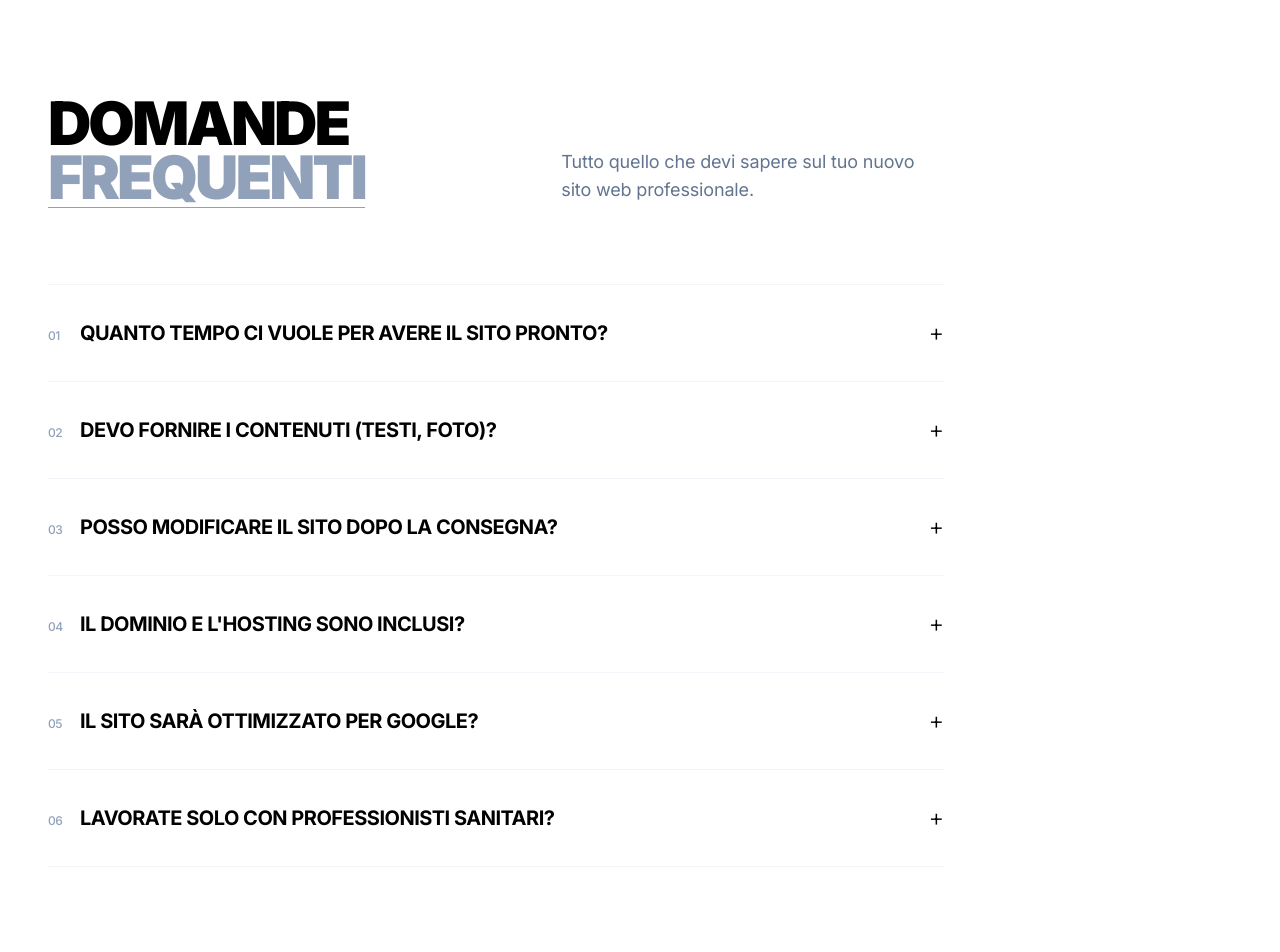
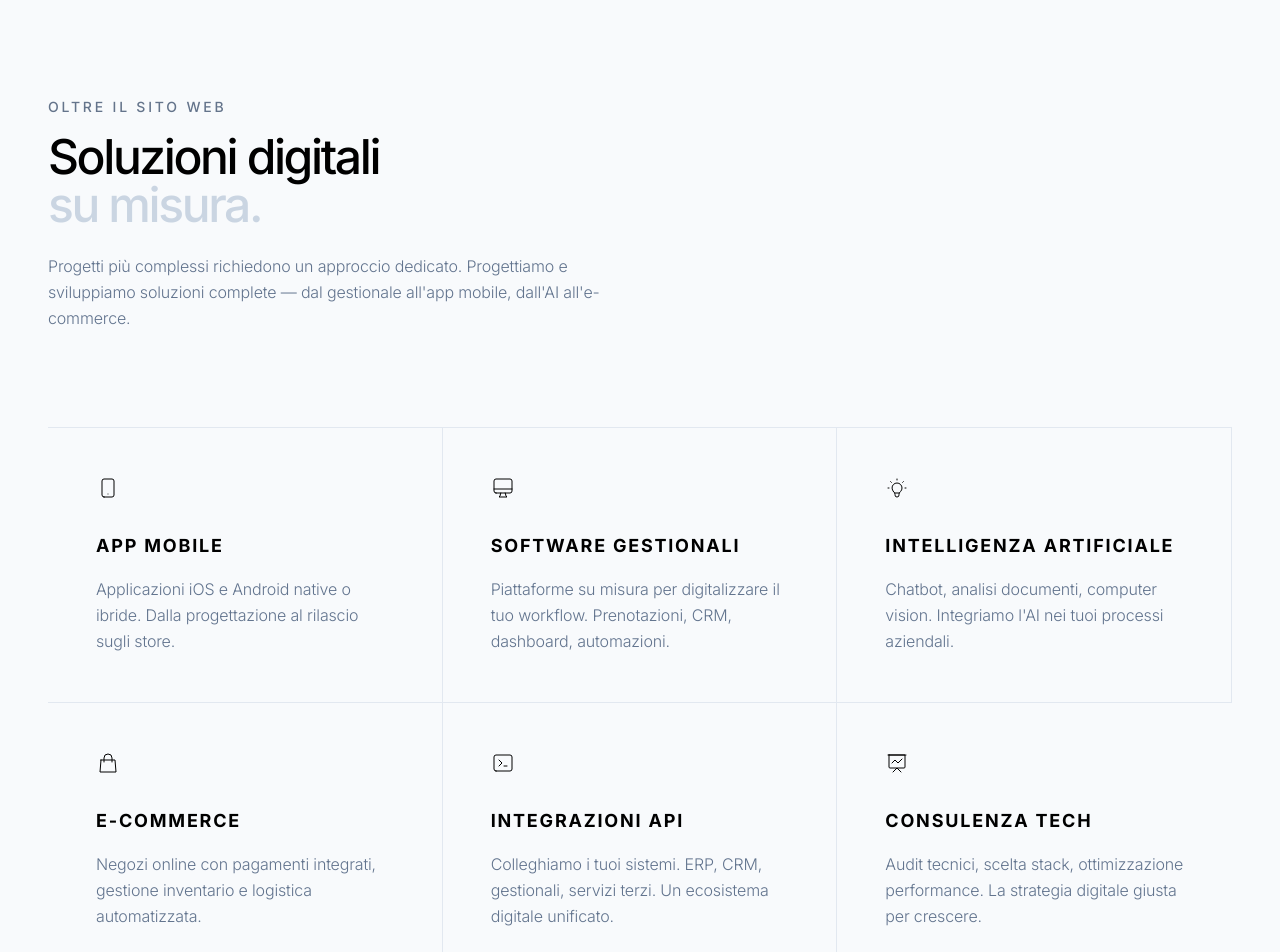
Before and after one commit to toucdi/studiovolt-landing, a Next.js app: page / in a window 1280 px wide. Shown: the part 4440-5392 px from the top of the page. Built offline with nearby package versions, Linux system fonts and the light colour scheme.

Commit message:
feat: add Solutions section — app mobile, AI, gestionali, e-commerce, API, consulenza

```diff
--- a/src/app/page.tsx
+++ b/src/app/page.tsx
@@ -4,6 +4,7 @@ import Stats from "@/components/Stats";
 import Services from "@/components/Services";
 import Process from "@/components/Process";
 import Pricing from "@/components/Pricing";
+import Solutions from "@/components/Solutions";
 import FAQ from "@/components/FAQ";
 import CTA from "@/components/CTA";
 import Footer from "@/components/Footer";
@@ -17,6 +18,7 @@ export default function Home() {
       <Services />
       <Process />
       <Pricing />
+      <Solutions />
       <FAQ />
       <CTA />
       <Footer />
--- /dev/null
+++ b/src/components/Solutions.tsx
@@ -0,0 +1,142 @@
+"use client";
+import { motion, Variants } from "framer-motion";
+
+const solutions = [
+  {
+    icon: (
+      <svg className="w-6 h-6" fill="none" viewBox="0 0 24 24" stroke="currentColor">
+        <path strokeLinecap="round" strokeLinejoin="round" strokeWidth={1} d="M12 18h.01M8 21h8a2 2 0 002-2V5a2 2 0 00-2-2H8a2 2 0 00-2 2v14a2 2 0 002 2z" />
+      </svg>
+    ),
+    title: "App Mobile",
+    desc: "Applicazioni iOS e Android native o ibride. Dalla progettazione al rilascio sugli store.",
+  },
+  {
+    icon: (
+      <svg className="w-6 h-6" fill="none" viewBox="0 0 24 24" stroke="currentColor">
+        <path strokeLinecap="round" strokeLinejoin="round" strokeWidth={1} d="M9.75 17L9 20l-1 1h8l-1-1-.75-3M3 13h18M5 17h14a2 2 0 002-2V5a2 2 0 00-2-2H5a2 2 0 00-2 2v10a2 2 0 002 2z" />
+      </svg>
+    ),
+    title: "Software Gestionali",
+    desc: "Piattaforme su misura per digitalizzare il tuo workflow. Prenotazioni, CRM, dashboard, automazioni.",
+  },
+  {
+    icon: (
+      <svg className="w-6 h-6" fill="none" viewBox="0 0 24 24" stroke="currentColor">
+        <path strokeLinecap="round" strokeLinejoin="round" strokeWidth={1} d="M9.663 17h4.673M12 3v1m6.364 1.636l-.707.707M21 12h-1M4 12H3m3.343-5.657l-.707-.707m2.828 9.9a5 5 0 117.072 0l-.548.547A3.374 3.374 0 0014 18.469V19a2 2 0 11-4 0v-.531c0-.895-.356-1.754-.988-2.386l-.548-.547z" />
+      </svg>
+    ),
+    title: "Intelligenza Artificiale",
+    desc: "Chatbot, analisi documenti, computer vision. Integriamo l'AI nei tuoi processi aziendali.",
+  },
+  {
+    icon: (
+      <svg className="w-6 h-6" fill="none" viewBox="0 0 24 24" stroke="currentColor">
+        <path strokeLinecap="round" strokeLinejoin="round" strokeWidth={1} d="M16 11V7a4 4 0 00-8 0v4M5 9h14l1 12H4L5 9z" />
+      </svg>
+    ),
+    title: "E-Commerce",
+    desc: "Negozi online con pagamenti integrati, gestione inventario e logistica automatizzata.",
+  },
+  {
+    icon: (
+      <svg className="w-6 h-6" fill="none" viewBox="0 0 24 24" stroke="currentColor">
+        <path strokeLinecap="round" strokeLinejoin="round" strokeWidth={1} d="M8 9l3 3-3 3m5 0h3M5 20h14a2 2 0 002-2V6a2 2 0 00-2-2H5a2 2 0 00-2 2v12a2 2 0 002 2z" />
+      </svg>
+    ),
+    title: "Integrazioni API",
+    desc: "Colleghiamo i tuoi sistemi. ERP, CRM, gestionali, servizi terzi. Un ecosistema digitale unificato.",
+  },
+  {
+    icon: (
+      <svg className="w-6 h-6" fill="none" viewBox="0 0 24 24" stroke="currentColor">
+        <path strokeLinecap="round" strokeLinejoin="round" strokeWidth={1} d="M7 12l3-3 3 3 4-4M8 21l4-4 4 4M3 4h18M4 4h16v12a1 1 0 01-1 1H5a1 1 0 01-1-1V4z" />
+      </svg>
+    ),
+    title: "Consulenza Tech",
+    desc: "Audit tecnici, scelta stack, ottimizzazione performance. La strategia digitale giusta per crescere.",
+  },
+];
+
+const containerVariants: Variants = {
+  hidden: { opacity: 0 },
+  visible: {
+    opacity: 1,
+    transition: { staggerChildren: 0.1 },
+  },
+};
+
+const itemVariants: Variants = {
+  hidden: { opacity: 0, y: 20 },
+  visible: {
+    opacity: 1,
+    y: 0,
+    transition: { duration: 0.8, ease: "easeOut" },
+  },
+};
+
+export default function Solutions() {
+  return (
+    <section id="soluzioni" className="section-padding bg-slate-50 border-t border-slate-100">
+      <div className="container-minimal">
+        <motion.div
+          initial={{ opacity: 0, y: 10 }}
+          whileInView={{ opacity: 1, y: 0 }}
+          viewport={{ once: true }}
+          transition={{ duration: 0.8 }}
+          className="mb-24"
+        >
+          <span className="text-sm font-medium tracking-[0.2em] uppercase text-muted mb-4 block">
+            Oltre il sito web
+          </span>
+          <h2 className="text-4xl md:text-5xl font-medium tracking-tighter text-black">
+            Soluzioni digitali
+            <br />
+            <span className="text-slate-300">su misura.</span>
+          </h2>
+          <p className="text-slate-500 font-light leading-relaxed mt-6 max-w-xl">
+            Progetti più complessi richiedono un approccio dedicato. Progettiamo e sviluppiamo
+            soluzioni complete — dal gestionale all&apos;app mobile, dall&apos;AI all&apos;e-commerce.
+          </p>
+        </motion.div>
+
+        <motion.div
+          variants={containerVariants}
+          initial="hidden"
+          whileInView="visible"
+          viewport={{ once: true }}
+          className="grid md:grid-cols-2 lg:grid-cols-3"
+        >
+          {solutions.map((solution) => (
+            <motion.div
+              key={solution.title}
+              variants={itemVariants}
+              className="group p-12 border-t border-slate-200 md:odd:border-r lg:odd:border-r lg:border-r lg:last:border-r-0 last:border-b md:last:border-b-0 border-b md:border-b-0"
+            >
+              <div className="text-black mb-8">{solution.icon}</div>
+              <h3 className="text-lg font-bold text-black mb-4 uppercase tracking-widest">
+                {solution.title}
+              </h3>
+              <p className="text-slate-500 font-light leading-relaxed">{solution.desc}</p>
+            </motion.div>
+          ))}
+        </motion.div>
+
+        <motion.div
+          initial={{ opacity: 0 }}
+          whileInView={{ opacity: 1 }}
+          viewport={{ once: true }}
+          transition={{ duration: 0.8, delay: 0.4 }}
+          className="mt-24 pt-12 border-t border-slate-200 flex flex-col md:flex-row items-start md:items-center justify-between gap-8"
+        >
+          <p className="text-slate-500 font-light max-w-md">
+            Ogni progetto è unico. Raccontaci la tua idea e riceverai un preventivo dettagliato entro 48 ore.
+          </p>
+          <a href="#contatti" className="btn-minimal text-sm px-12 py-5">
+            Richiedi Preventivo
+          </a>
+        </motion.div>
+      </div>
+    </section>
+  );
+}
```
